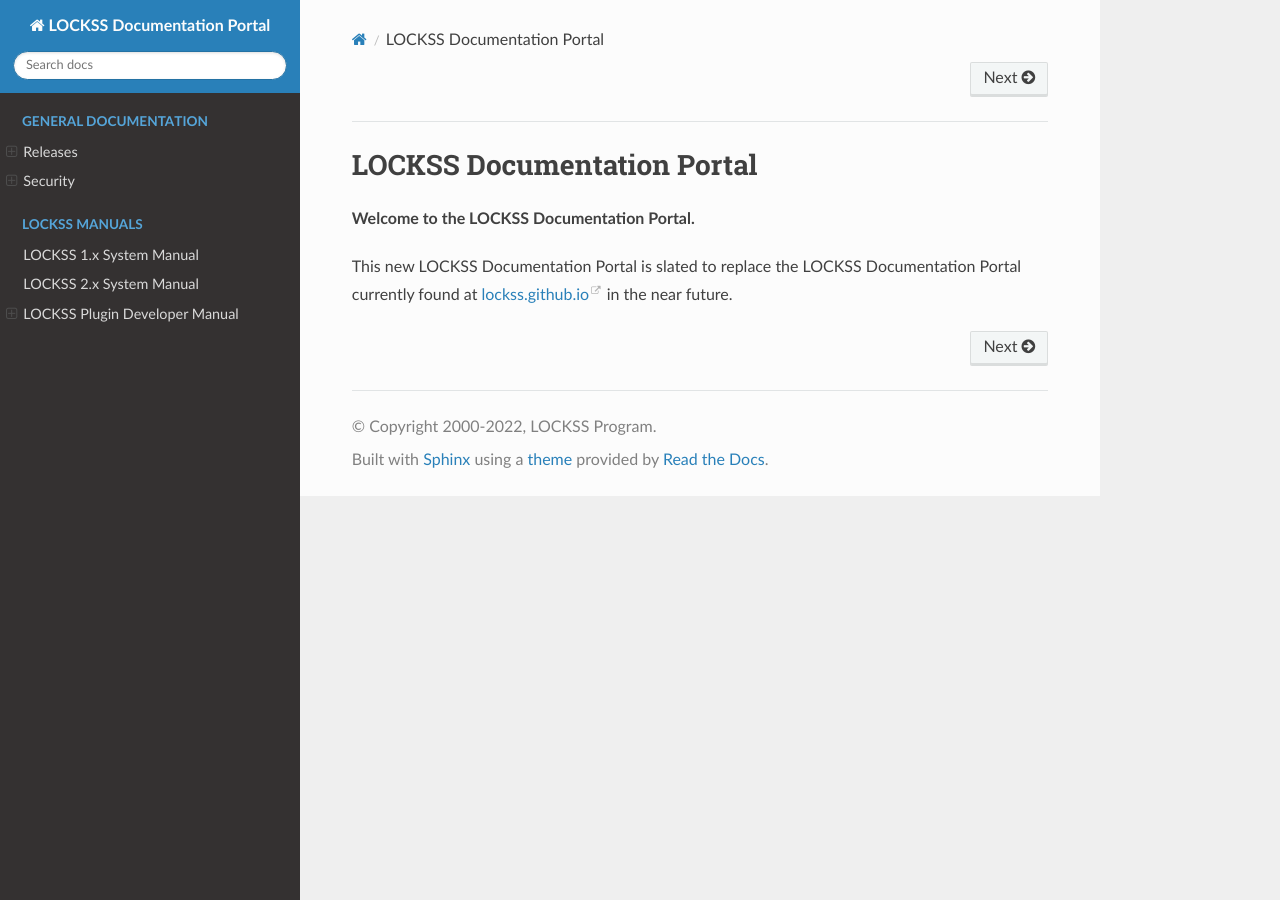
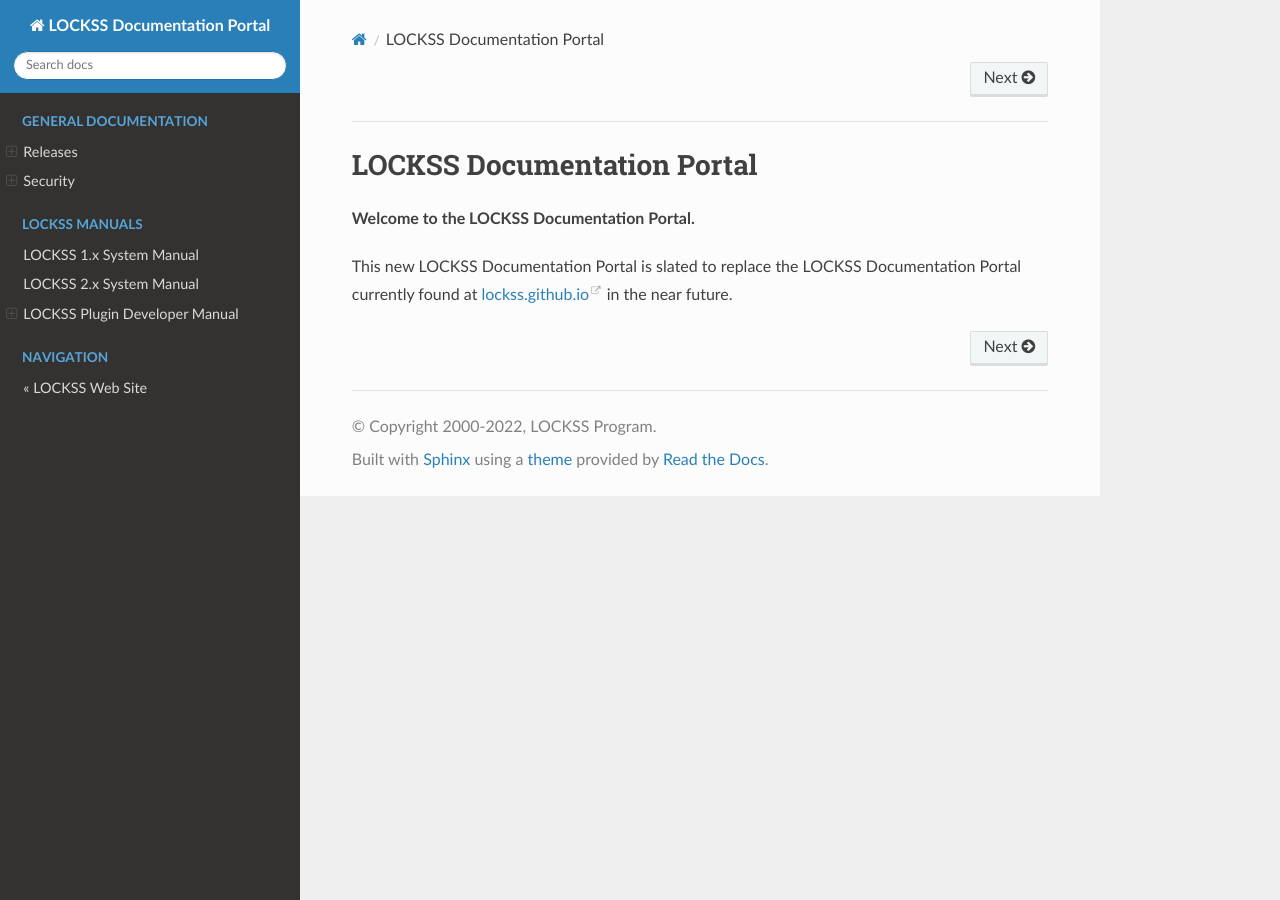
Before and after one commit to lockss/lockss-rtd-portal, a Sphinx documentation site: the page built from docs/index.rst, in a window 1280 px wide. Built offline with Sphinx 7.4.7 and the Read the Docs theme 2.0.0, drawn with Linux system fonts in a browser that asks for light colours.

Commit message:
Cosmetic (navigation).

```diff
--- a/docs/index.rst
+++ b/docs/index.rst
@@ -28,3 +28,11 @@ This new LOCKSS Documentation Portal is slated to replace the LOCKSS Documentati
    LOCKSS 1.x System Manual <https://lockss.github.io/administrators/classic-lockss/>
    LOCKSS 2.x System Manual <https://lockss.readthedocs.io/projects/manual/>
    plugin/index
+
+.. only:: html
+
+   .. toctree::
+      :caption: Navigation
+      :hidden:
+
+      « LOCKSS Web Site <https://www.lockss.org/>
```
